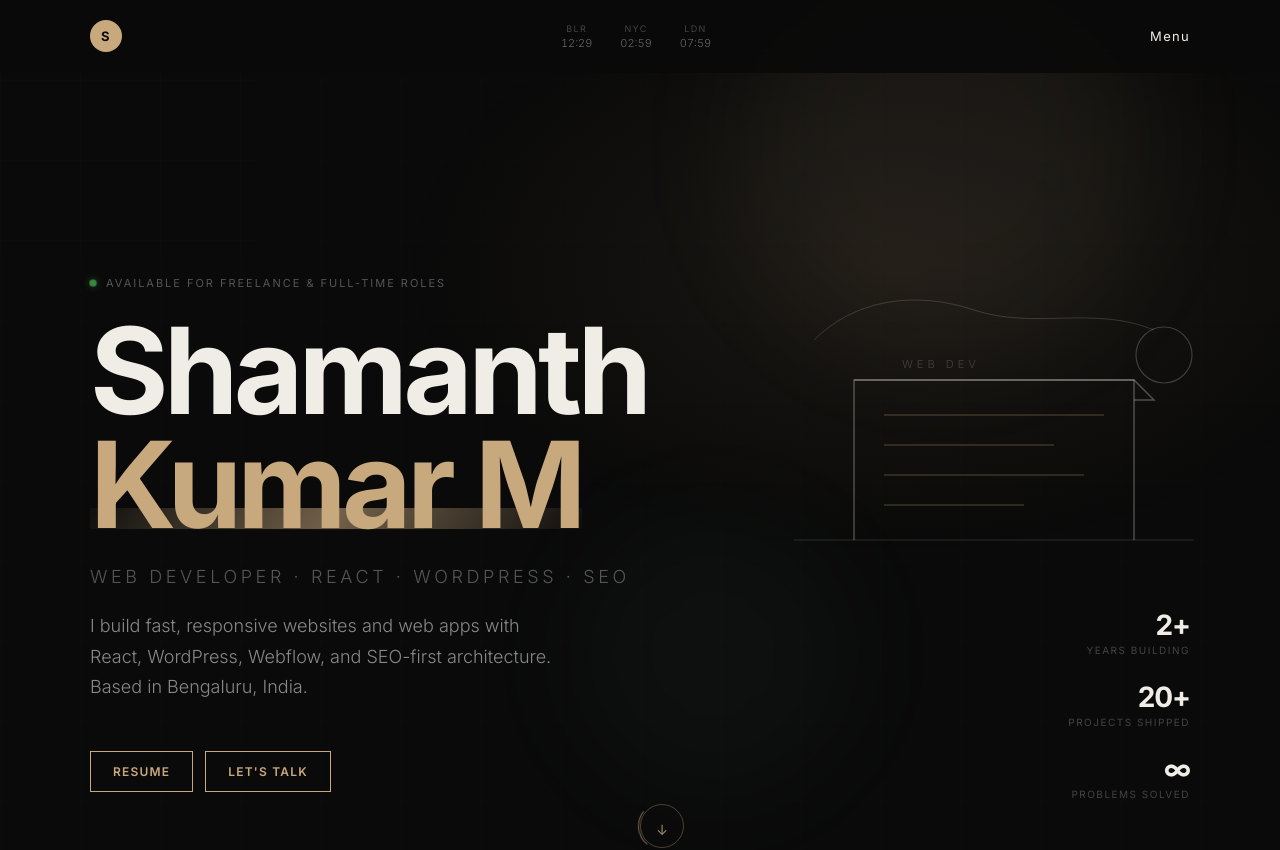
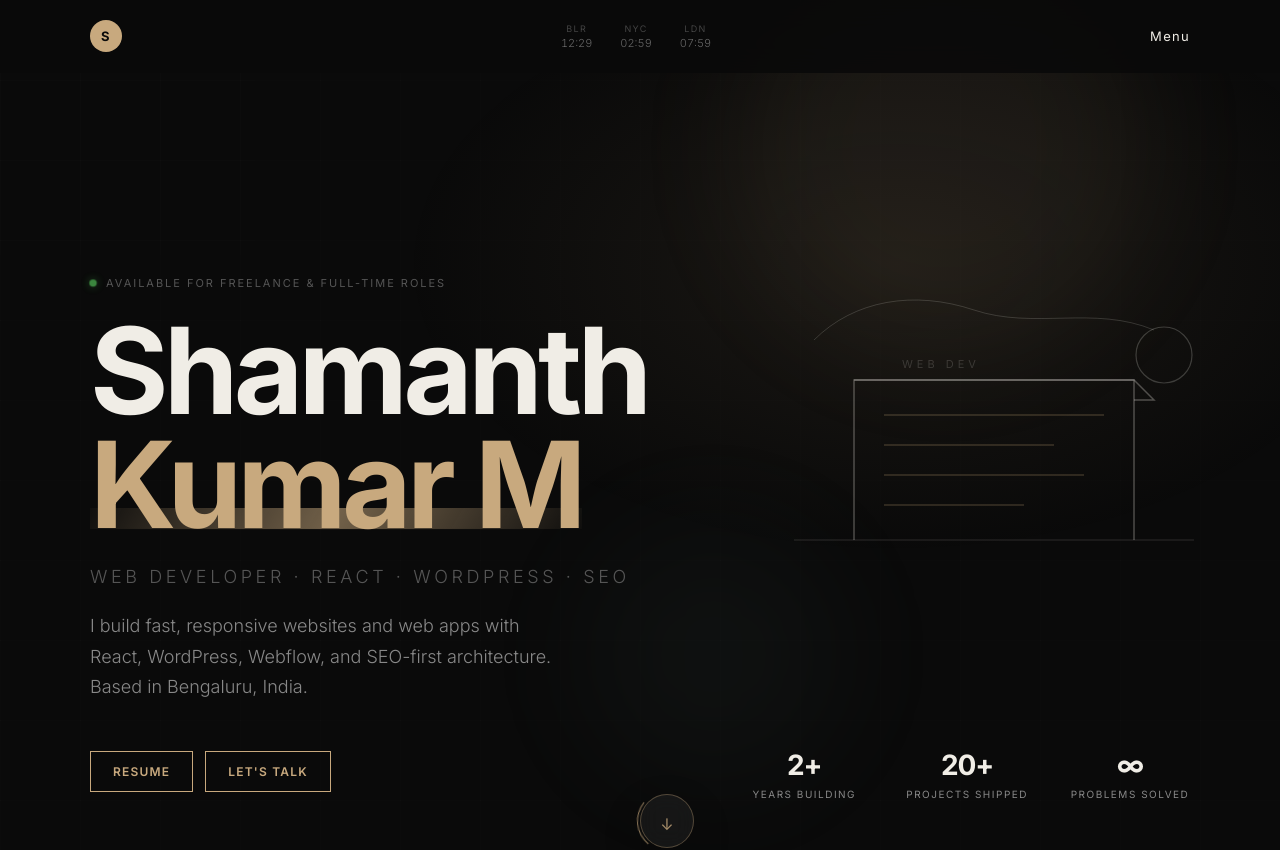
Before and after one commit to shamanthkumarm57-a11y/shamanth-fortpolio, a React (Vite) app: page / in a window 1280 px wide. Shown: the top 850 px of the page. Built offline with nearby package versions, Linux system fonts and the light colour scheme.

Commit message:
Initial commit

```diff
--- a/src/shamanth-portfolio.jsx
+++ b/src/shamanth-portfolio.jsx
@@ -326,9 +326,18 @@ export default function ShamanthPortfolio() {
               </div>
             </div>
             <div className="hero-meta hero-enter" style={s.heroMeta}>
-              <div className="meta-item" style={s.metaItem}><span style={s.metaNum}>2+</span><span style={s.metaLabel}>Years building</span></div>
-              <div className="meta-item" style={s.metaItem}><span style={s.metaNum}>20+</span><span style={s.metaLabel}>Projects shipped</span></div>
-              <div className="meta-item" style={s.metaItem}><span style={s.metaNum}>∞</span><span style={s.metaLabel}>Problems solved</span></div>
+              <div className="meta-item" style={s.metaItem}>
+                <span style={s.metaNum}>2+</span>
+                <span style={s.metaLabel}>Years building</span>
+              </div>
+              <div className="meta-item" style={s.metaItem}>
+                <span style={s.metaNum}>20+</span>
+                <span style={s.metaLabel}>Projects shipped</span>
+              </div>
+              <div className="meta-item" style={s.metaItem}>
+                <span style={s.metaNum}>∞</span>
+                <span style={s.metaLabel}>Problems solved</span>
+              </div>
             </div>
           </div>
         </Container>
@@ -562,10 +571,10 @@ const s = {
     maxWidth: "480px", marginBottom: "48px",
   },
   heroCtas: { marginBottom: "8px" },
-  heroMeta: { display: "flex", flexDirection: "column", gap: "24px", flexShrink: 0, zIndex: 1 },
-  metaItem: { display: "flex", flexDirection: "column", alignItems: "flex-end", gap: "2px" },
+  heroMeta: { display: "flex", flexDirection: "row", justifyContent: "center", gap: "42px", flexWrap: "wrap", textAlign: "center", flexShrink: 0, zIndex: 1 },
+  metaItem: { display: "flex", flexDirection: "column", alignItems: "center", gap: "6px", minWidth: "120px", maxWidth: "160px", textAlign: "center" },
   metaNum: { fontSize: "28px", fontWeight: 700, letterSpacing: "-0.04em", color: "#F0EDE6" },
-  metaLabel: { fontSize: "10px", color: "#444", letterSpacing: "0.15em", textTransform: "uppercase" },
+  metaLabel: { fontSize: "10px", color: "#888", letterSpacing: "0.15em", textTransform: "uppercase" },
   sectionTag: {
     fontSize: "10px", letterSpacing: "0.22em",
     color: "#555", textTransform: "uppercase",
@@ -751,11 +760,11 @@ const css = `
   .hero-sweep { position:absolute; left:-4%; bottom:12%; width:0; height:18%; background:linear-gradient(105deg,transparent,rgba(200,169,126,0.55),transparent); transform:skewX(-18deg); z-index:-1; }
   .hero-ready .hero-sweep { animation:heroSweep 1.1s cubic-bezier(0.22,1,0.36,1) 1.1s forwards; }
   @keyframes heroSweep { from { width:0; opacity:0; } to { width:108%; opacity:1; } }
-  .hero-scroll-btn { position:absolute; bottom:32px; left:50%; transform:translateX(-50%); width:44px; height:44px; border-radius:50%; border:1px solid rgba(200,169,126,0.35); display:flex; align-items:center; justify-content:center; text-decoration:none; color:#C8A97E; z-index:2; opacity:0; }
+  .hero-scroll-btn { position:absolute; bottom:32px; left:50%; transform:translateX(-50%); width:54px; height:54px; border-radius:50%; border:1px solid rgba(200,169,126,0.35); display:flex; align-items:center; justify-content:center; text-decoration:none; color:#C8A97E; z-index:2; opacity:0; background: rgba(255,255,255,0.05); backdrop-filter: blur(10px); box-shadow: 0 16px 40px rgba(0,0,0,0.2); }
   .hero-ready .hero-scroll-btn { animation:heroEnter 0.8s ease 1.4s forwards; }
-  .hero-scroll-ring { position:absolute; inset:-3px; border-radius:50%; border:1px solid transparent; border-top-color:rgba(200,169,126,0.6); animation:heroRingSpin 2.4s linear infinite; }
+  .hero-scroll-ring { position:absolute; inset:-4px; border-radius:50%; border:1px solid transparent; border-top-color:rgba(200,169,126,0.7); animation:heroRingSpin 2.4s linear infinite; }
   @keyframes heroRingSpin { to { transform:rotate(360deg); } }
-  .hero-scroll-chevron { font-size:14px; animation:heroChevronBounce 2s ease-in-out infinite; }
+  .hero-scroll-chevron { font-size:16px; animation:heroChevronBounce 2s ease-in-out infinite; }
   @keyframes heroChevronBounce { 0%,100% { transform:translateY(0); opacity:0.5; } 50% { transform:translateY(5px); opacity:1; } }
   .resume-backdrop { animation:resumeFadeIn 0.25s ease; }
   .resume-modal { animation:resumeSlideIn 0.35s cubic-bezier(0.22,1,0.36,1); }
@@ -813,8 +822,8 @@ const css = `
     .hero-main-heading { font-size: clamp(40px, 8.5vw, 68px) !important; line-height: 1.05 !important; text-align: left !important; }
     .hero-sub { margin-bottom:32px !important; max-width:440px !important; margin-left: 0 !important; margin-right: auto !important; }
     .hero-ctas { justify-content:flex-start !important; gap:14px 18px !important; width: 100% !important; flex-direction: row !important; flex-wrap: wrap !important; }
-    .hero-meta { margin-top:8px !important; padding-top:24px !important; border-top:1px solid #1a1a1a !important; gap:12px !important; width:100% !important; display:grid !important; grid-template-columns:repeat(3, minmax(0, 1fr)) !important; border-left: none !important; padding-left: 0 !important; justify-items: start !important; }
-    .hero-meta .meta-item { align-items: flex-start !important; text-align: left !important; }
+    .hero-meta { margin-top:8px !important; padding-top:24px !important; border-top:1px solid #1a1a1a !important; gap:16px !important; width:100% !important; display:grid !important; grid-template-columns:repeat(3, minmax(100px, 1fr)) !important; border-left: none !important; padding-left: 0 !important; justify-items: center !important; }
+    .hero-meta .meta-item { align-items: center !important; text-align:center !important; }
 
     /* About Responsive Corrections */
     .aboutInner { grid-template-columns:1fr !important; gap:48px !important; text-align:left !important; }
```
